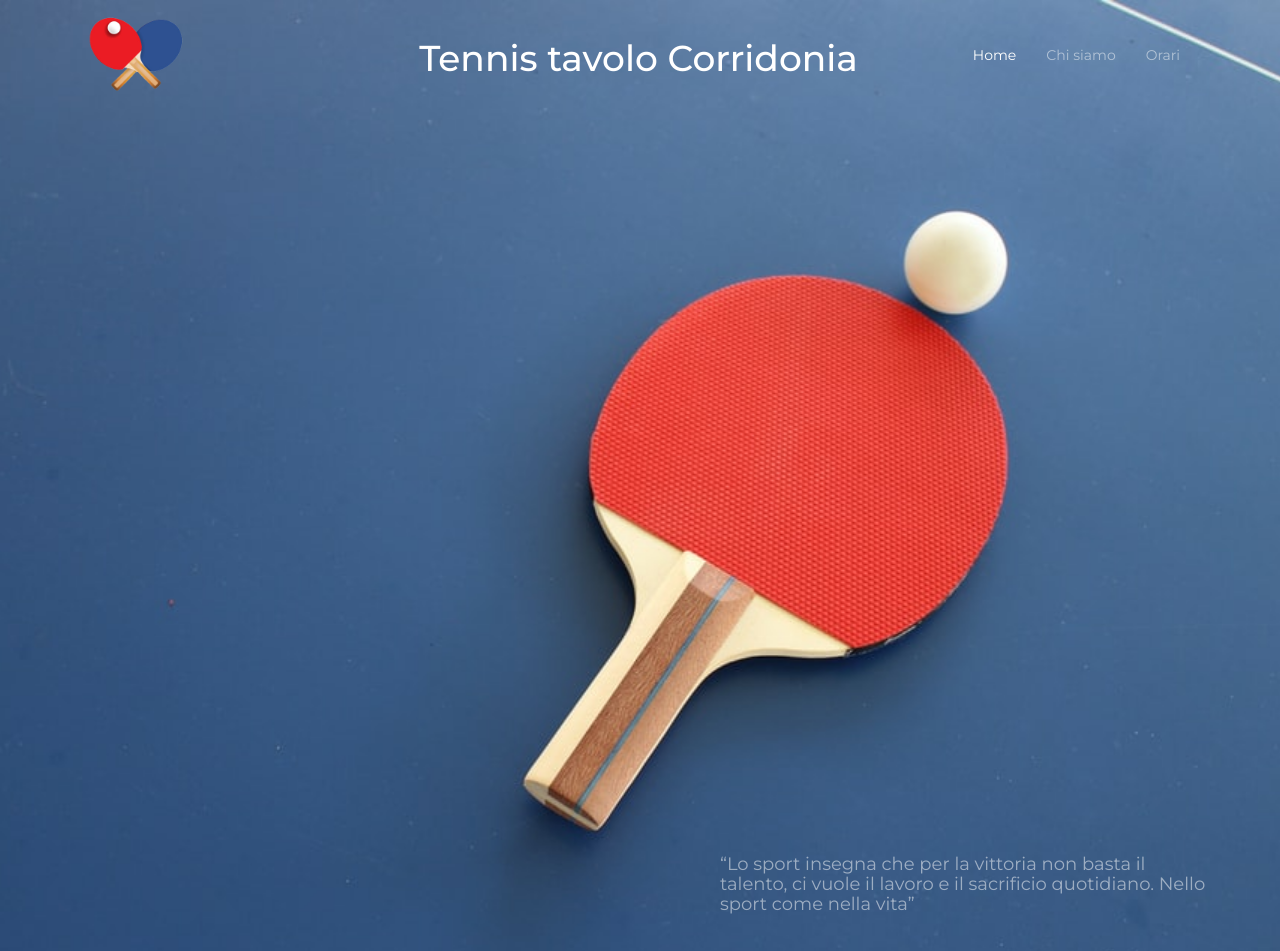
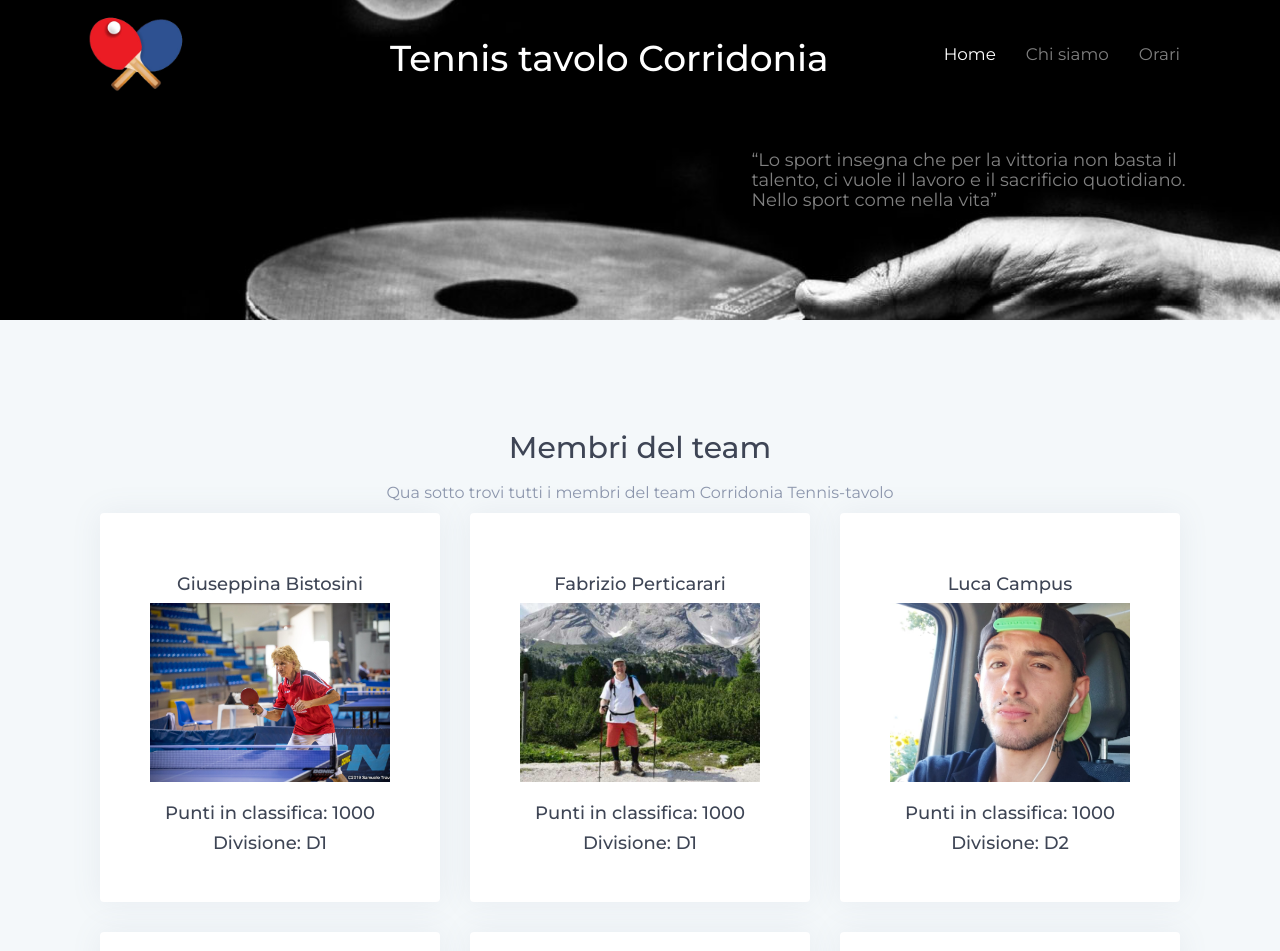
Before and after one commit to MetalGandix/table-tennis-website-corridonia, an Angular app: page /home in a window 1280 px wide. Shown: the top 951 px of the page. Built offline with nearby package versions, Linux system fonts and the light colour scheme; a web font is replaced by a local one.

Commit message:
Added graphic

```diff
--- a/src/app/apps/about/about.component.html
+++ b/src/app/apps/about/about.component.html
@@ -1,6 +1,6 @@
 <div
   class="banner-innerpage"
-  style="background-image: url(assets/images/landingpage/banner-bg2.jpg)"
+  style="background-image: url(assets/images/landingpage/banner_tt.jpg);"
 >
   <div class="container">
     <!-- Row  -->
@@ -27,10 +27,8 @@
   <div class="container">
     <!-- Row  -->
     <div class="row justify-content-center">
-      <div class="col-md-7 text-center no-trans">
-        <h6 class="subtitle">
-          Siamo la squadra di Tennis Tavolo di Corridonia da 30 anni, insieme abbiamo raggiunto molti traguardi ecc...
-        </h6>
+      <div class="col-md-7 text-center no-trans" style="font-size: x-large; color: black;">
+          Siamo la squadra di Tennis Tavolo di Corridonia da 30 anni, insieme abbiamo raggiunto molti traguardi e soddisfazioni.
         <br>
         <br>
         <br>
--- a/src/app/apps/blog/blog.component.html
+++ b/src/app/apps/blog/blog.component.html
@@ -1,10 +1,10 @@
-<div class="static-slider-head" style="background-image: url(assets/images/logos/sfondo-ping-pong3.jpg)">
+<div class="banner-innerpage" style="background-image: url(assets/images/landingpage/banner_tt.jpg);">
   <div class="container">
     <!-- Row  -->
     <div class="row justify-content-center">
       <!-- Column -->
       <div>
-        <h5 class="subtitle op-5" style="margin-top: 775px; color: ffffff; margin-left: 650px; line-height: 20px;">
+        <h5 class="subtitle op-5" style="margin-left: 60%;line-height: 20px;">
           “Lo sport insegna che per la vittoria non basta il talento, ci vuole il lavoro e il sacrificio quotidiano.
           Nello sport come nella vita”
         </h5>
@@ -16,7 +16,7 @@
 
 <!-- Row  -->
 <div class="bg-light spacer feature1">
-<div class="container spacer">
+<div class="container">
   <div class="row justify-content-center">
     <!-- Column -->
     <div class="col-md-8 no-trans text-center">
@@ -38,7 +38,7 @@
         <div class="card-body p-40 text-center">
           <div class="icon-space display-5">
           <h5 class="font-medium">{{relay.name}}</h5>
-            <img style="width: 270px; height: 179px;" [src]="relay.image"/>
+            <img style="width: 240px; height: 179px; object-fit: cover;" [src]="relay.image"/>
           </div>
           <h5 class="font-medium">
             {{relay.points}}
--- a/src/app/apps/blog/blog.component.ts
+++ b/src/app/apps/blog/blog.component.ts
@@ -11,76 +11,24 @@ import { HttpClient } from '@angular/common/http';
 })
 export class BlogComponent implements OnInit {
   blogsDetail: Blog[] = [];
+  public relayOn: any;
 
   constructor(
     public service: ServiceblogService,
     public router: Router,
     public http: HttpClient
   ) {
+    this.getData();
     this.service.showEdit = false;
   }
 
-  relayOn = [
-    {
-      image: 'assets/images/team/giuseppina.jpg',
-      icon: 'sl-icon-envelope-open text-info-gradiant',
-      name: 'Giuseppina Bistosini',
-      points: 'Punti in classifica: 1000',
-      division: 'D2'
-    },
-    {
-      image: 'assets/images/team/fabrizioperticarari.jpg',
-      icon: 'sl-icon-call-end text-info-gradiant',
-      name: 'Fabrizio Perticarari',
-      points: 'Punti in classifica: 1000',
-      division: 'D2'
-    },
-    {
-      image: 'assets/images/team/lucacampus.jpg',
-      icon: 'sl-icon-map text-info-gradiant',
-      name: 'Luca Campus',
-      points: 'Punti in classifica: 1000',
-      division: 'D1'
-    },
-    {
-      image: 'assets/images/team/samuele.jpg',
-      icon: 'sl-icon-map text-info-gradiant',
-      name: 'Samuele Travaglini',
-      points: 'Punti in classifica: 1000',
-      division: 'D1'
-    },
-    {
-      image: 'assets/images/team/fabriziogrimaldi.jpg',
-      icon: 'sl-icon-map text-info-gradiant',
-      name: 'Fabrizio el tigre Grimaldi',
-      points: 'Punti in classifica: 1000',
-      division: 'D1'
-    },
-    {
-      image: 'assets/images/team/giuseppegismondi.jpg',
-      icon: 'sl-icon-map text-info-gradiant',
-      name: 'Giuseppe Gismondi',
-      points: 'Punti in classifica: 1000',
-      division: 'D1'
-    },
-    {
-      image: 'assets/images/team/maryuricatozzi.jpg',
-      icon: 'sl-icon-map text-info-gradiant',
-      name: 'Maryuri Catozzi',
-      points: 'Punti in classifica: 1000',
-      division: 'D2'
-    },
-    {
-      image: 'assets/images/team/leonardomogianesi.jpg',
-      icon: 'sl-icon-map text-info-gradiant',
-      name: 'Leonardo Mogianesi',
-      points: 'Punti in classifica: 1000',
-      division: 'D2'
-    }
-  ];
+  public async getData() {
+    const response = await fetch('/assets/JSON/player.json');
+    const data = await response.json();
+    this.relayOn = data;
+  }
 
   ngOnInit(): void {
-
   }
 
   print(){
--- a/src/app/apps/orari/orari.component.html
+++ b/src/app/apps/orari/orari.component.html
@@ -1,13 +1,13 @@
 <div
   class="banner-innerpage"
-  style="background-image: url(assets/images/landingpage/banner-bg2.jpg)"
+  style="background-image: url(assets/images/landingpage/banner_tt.jpg);"
 >
   <div class="container">
     <!-- Row  -->
     <div class="row justify-content-center">
       <!-- Column -->
       <div class="col-lg-9 col-md-6 no-trans align-self-center text-center">
-        <h1 class="title">Orari della palestra</h1>
+        <h1 class="title">Orari palestra</h1>
       </div>
       <!-- Column -->
     </div>
--- a/src/app/apps/shared/banner-navigation/banner-navigation.component.css
+++ b/src/app/apps/shared/banner-navigation/banner-navigation.component.css
@@ -1,3 +1,7 @@
 .active {
     color: yellow;
   }
+
+a{
+  font-size: larger;
+}
--- a/src/app/apps/shared/footer/footer.component.html
+++ b/src/app/apps/shared/footer/footer.component.html
@@ -3,10 +3,6 @@
     <div class="round-social light">
       <!--LOGHI CHE PORTANO AI SOCIAL-->
       <a routerLink="#" class="link"><i class="fa fa-facebook"></i></a>
-      <a routerLink="#" class="link"><i class="fa fa-twitter"></i></a>
-      <a routerLink="#" class="link"><i class="fa fa-google-plus"></i></a>
-      <a routerLink="#" class="link"><i class="fa fa-youtube-play"></i></a>
-      <a routerLink="#" class="link"><i class="fa fa-instagram"></i></a>
     </div>
     <div class="mt-3 copyright">
      Tutti i diritti riservati da Tennis Tavolo Corridonia.
--- /dev/null
+++ b/src/assets/JSON/player.json
@@ -0,0 +1,58 @@
+[
+    {
+        "image": "assets/images/team/giuseppina.jpg",
+        "icon": "sl-icon-envelope-open text-info-gradiant",
+        "name": "Giuseppina Bistosini",
+        "points": "Punti in classifica: 1000",
+        "division": "D1"
+    },
+    {
+        "image": "assets/images/team/fabrizioperticarari.jpg",
+        "icon": "sl-icon-call-end text-info-gradiant",
+        "name": "Fabrizio Perticarari",
+        "points": "Punti in classifica: 1000",
+        "division": "D1"
+    },
+    {
+        "image": "assets/images/team/lucacampus.jpg",
+        "icon": "sl-icon-map text-info-gradiant",
+        "name": "Luca Campus",
+        "points": "Punti in classifica: 1000",
+        "division": "D2"
+    },
+    {
+        "image": "assets/images/team/samuele.jpg",
+        "icon": "sl-icon-map text-info-gradiant",
+        "name": "Samuele Travaglini",
+        "points": "Punti in classifica: 1000",
+        "division": "D1"
+    },
+    {
+        "image": "assets/images/team/fabriziogrimaldi.jpg",
+        "icon": "sl-icon-map text-info-gradiant",
+        "name": "Fabrizio el tigre Grimaldi",
+        "points": "Punti in classifica: 1000",
+        "division": "D1"
+    },
+    {
+        "image": "assets/images/team/giuseppegismondi.jpg",
+        "icon": "sl-icon-map text-info-gradiant",
+        "name": "Giuseppe Gismondi",
+        "points": "Punti in classifica: 1000",
+        "division": "D1"
+    },
+    {
+        "image": "assets/images/team/maryuricatozzi.jpg",
+        "icon": "sl-icon-map text-info-gradiant",
+        "name": "Maryuri Catozzi",
+        "points": "Punti in classifica: 1000",
+        "division": "D2"
+    },
+    {
+        "image": "assets/images/team/leonardomogianesi.jpg",
+        "icon": "sl-icon-map text-info-gradiant",
+        "name": "Leonardo Mogianesi",
+        "points": "Punti in classifica: 1000",
+        "division": "D2"
+    }
+]
--- a/src/assets/scss/common.scss
+++ b/src/assets/scss/common.scss
@@ -1351,8 +1351,9 @@ Overlay headers and thrid dropdown
 common-innerpage-banner
 *******************/
 .banner-innerpage{
-    padding:150px 0 100px;
-    background-size:cover;
+    height: 40vh;
+    padding: 150px 0 100px;
+    background-size: cover;
     background-position: center center;
     .title{
         color:$white;
--- a/src/assets/scss/extra.scss
+++ b/src/assets/scss/extra.scss
@@ -9,13 +9,10 @@ topbar color
 Static slide 10
 *******************/
 .static-slider-head {
-  min-height: 1000px;
-  display: flex;
-  flex-direction: column;
-  justify-content: center;
-  overflow: auto;
+  height: 100vh;
   background-size: cover;
   background-position: center center;
+
   .title {
     color: $white;
     font-weight: 700;
```
Also changed, not shown: src/assets/images/landingpage/banner_tt.jpg (added), src/assets/images/landingpage/foto.jpg (added).
